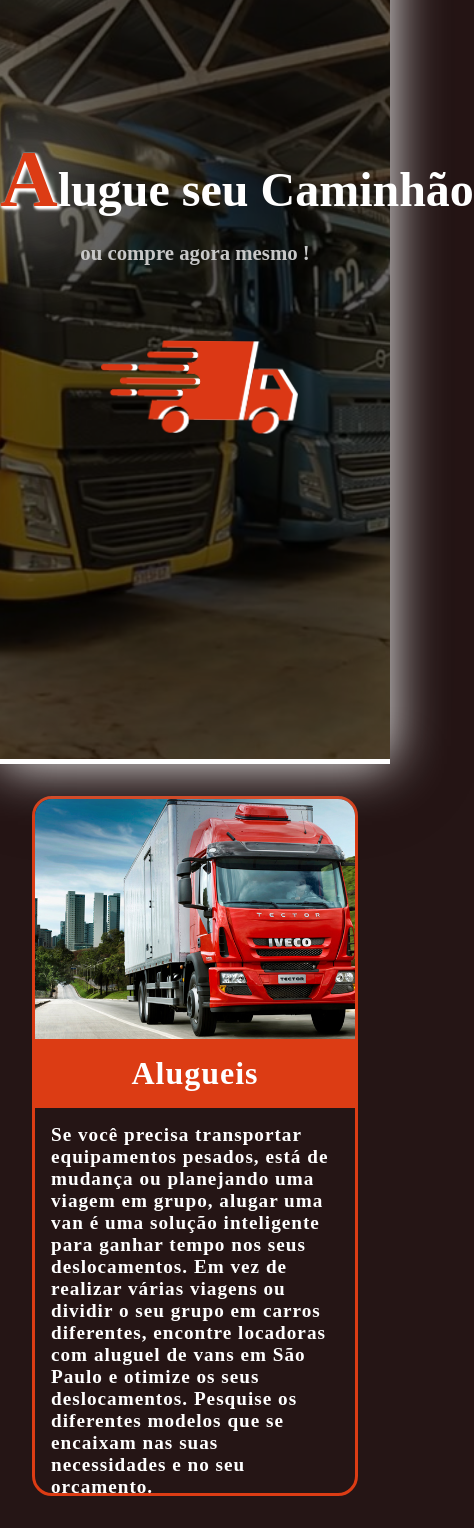
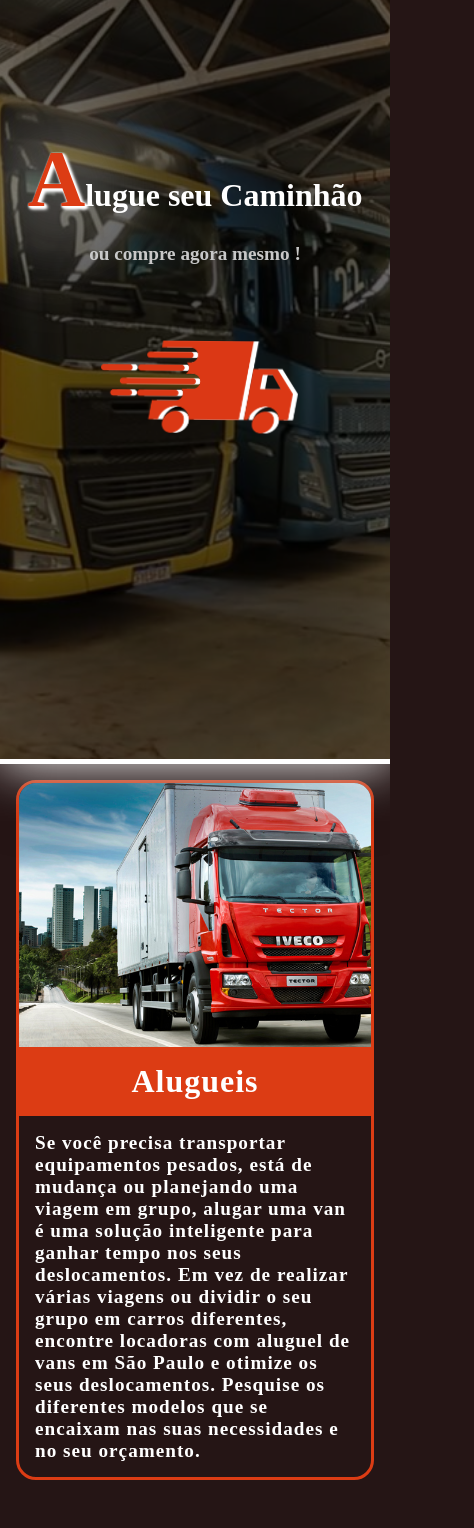
Before and after one commit to DoisKabr/alugueseucaminhao, a Next.js app: page / in a window 390 px wide. Shown: the part 80-1608 px from the top of the page, 474 px wide, since content can reach past the window. Built offline with nearby package versions, Linux system fonts and the light colour scheme.

Commit message:
Add files via upload

```diff
--- a/src/styles/Contatos/Contatos.module.css
+++ b/src/styles/Contatos/Contatos.module.css
@@ -64,3 +64,28 @@
 .secao > div > div h4 {
     font-size: 1.2rem;
 }
+
+@media screen and (max-width: 500px) {
+    .secao {
+        width: 100%;
+        min-height: 100%;
+    }
+
+    .secao > div > div {
+        width: 90%;
+        min-width: 90%;
+        min-height: 300px;
+
+        background-color: rgba(220, 60, 20, .5);
+        border: 5px solid #fff;
+        border-radius: 20px;
+
+        padding: 0rem;
+
+        transition: all .5s ease;
+    }
+
+    .secao > div > div:hover {
+        transform: scale(1) rotateY(0deg);
+    }
+}
--- a/src/styles/cards/AreaCards.module.css
+++ b/src/styles/cards/AreaCards.module.css
@@ -73,11 +73,11 @@
         flex-wrap: wrap;
         gap: 50px;
 
-        padding: 2rem;
+        padding: 1rem;
     }
 
     .secao a {
-        width: 500px;
+        width: 100%;
         height: 700px;
     }
 
--- a/src/styles/globals.css
+++ b/src/styles/globals.css
@@ -20,4 +20,6 @@ body {
   color: #fff;
 
   transition: all 1s ease;
+
+  overflow-x: hidden;
 }
--- a/src/styles/header/header.module.css
+++ b/src/styles/header/header.module.css
@@ -94,7 +94,7 @@
         flex-direction: column;
 
         width: 100%;
-        height: 100vh;
+        height: 100%;
 
         padding: 0rem;
         border-radius: 0px;
@@ -108,9 +108,9 @@
 
         width: 100%;
         min-height: 10vh;
-        text-wrap: nowrap;
+        text-wrap: wrap;
 
-        font-size: 3rem;
+        font-size: 2rem;
         font-weight: bold;
         text-align: center;
 
@@ -133,7 +133,7 @@
         width: 100%;
         height: 100%;
 
-        font-size: 1.3rem;
+        font-size: 1.2rem;
         text-align: center;
         color: rgba(200, 200, 200, 1);
     }
--- a/src/styles/secoesInformacoes/secoes.module.css
+++ b/src/styles/secoesInformacoes/secoes.module.css
@@ -111,6 +111,7 @@
 
 @media screen and (max-width: 500px) {
     .secao {
+        width: 100%;
         padding: 3rem 0rem;
     }
 
@@ -122,6 +123,11 @@
         border: none;
         border-top: 5px solid var(--cor-vermelho-padrao);
         border-bottom: 5px solid var(--cor-vermelho-padrao);
+
+        padding: 1rem;
+
+        width: 100%;
+        max-width: 100%;
 
         border-radius: 0px;
     }
```
